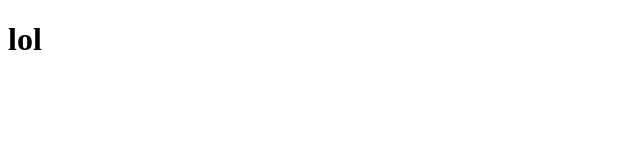
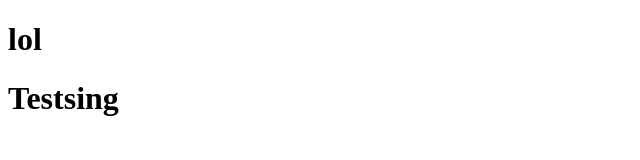
Before and after one commit to Shubham-Baliyan-Epam/test, a plain HTML site: page index.html in a window 1280 px wide. Shown: the whole page, without its empty margins (0-640 px from the left). Drawn offline with Linux system fonts and the light colour scheme.

Commit message:
another test

```diff
--- a/index.html
+++ b/index.html
@@ -8,5 +8,6 @@
   </head>
   <body>
     <h1>lol</h1>
+    <h1>Testsing</h1>
   </body>
 </html>
```
